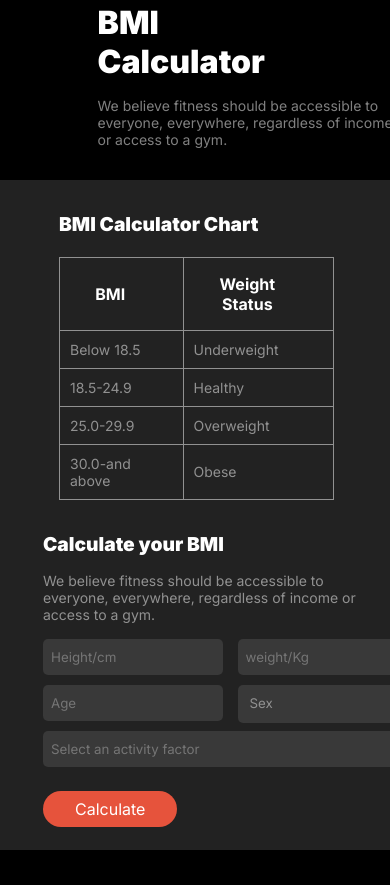
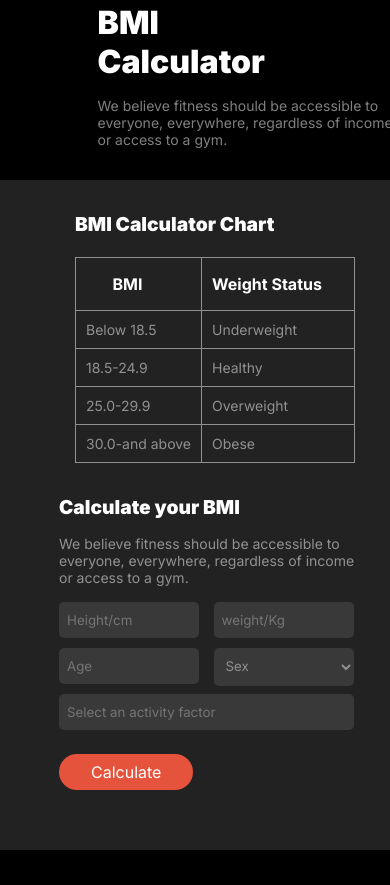
Before and after one commit to shravantidas/assignment2_repo, a plain HTML site: page index.html in a window 390 px wide. Shown: the part 3819-4704 px from the top of the page. Drawn offline with Linux system fonts and the light colour scheme; a web font is replaced by a local one.

Commit message:
responsive correction added

```diff
--- a/css/style.css
+++ b/css/style.css
@@ -597,8 +597,10 @@ footer .container{
 
     .BMI-container{
         height: 670px;
-        width: 430px;
+        width: 500px;
         margin: 0 auto;
+        padding-left: 10px;
+        background-color:#222222;
     }
     .BMI-chart{
         width: 80%;
@@ -617,26 +619,31 @@ footer .container{
     }
 .BMI-calculate form{
     width: 400px;
-
+}
+.BMI-calculate p{
+    width: 300px;
 }
     .BMI-calculate form input{
-        width:180px;
+        width:140px;
         margin-bottom: 10px;
         margin-right: 10px;
     }
     .BMI-calculate form .select{
 
-        width:180px;
+        width:140px;
         margin-bottom: 5px;
     }
     .BMI-calculate form .factor{
-        width:375px;
+        width:295px;
         margin-bottom: 1.5rem;
     }
 
     .meet-team-members{
+        width: 400px;
+        margin: 0 auto;
         padding-top: 1rem;
         padding-bottom: 1rem;
+        margin-left: 13px;
     }
     .meet-team-members .team-content h2{
         font-size: 1.5rem;
@@ -675,7 +682,7 @@ footer .container{
       }
       footer .container{
         height: 600px;
-        width: 500px;
+        width: 510px;
     }
     .foot-content{
        flex-direction: column;
@@ -704,5 +711,6 @@ footer .container{
     .foot h6{
         font-size: 14px;
         font-weight: 400;
+        margin-right: 100px;
     }
 }
```
